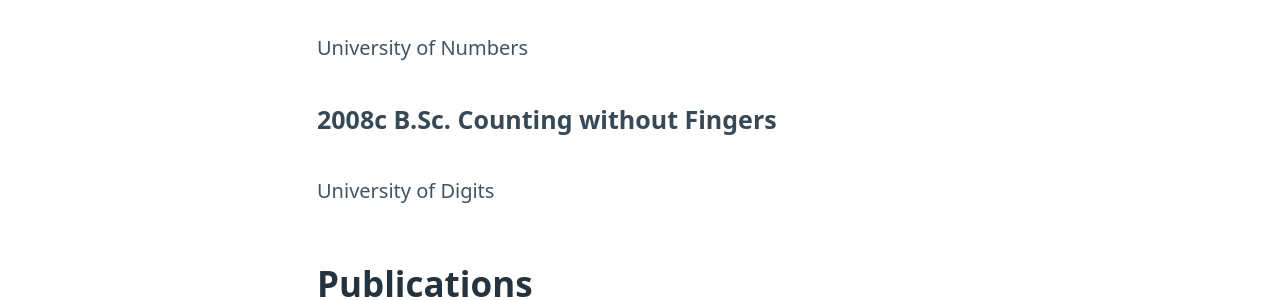
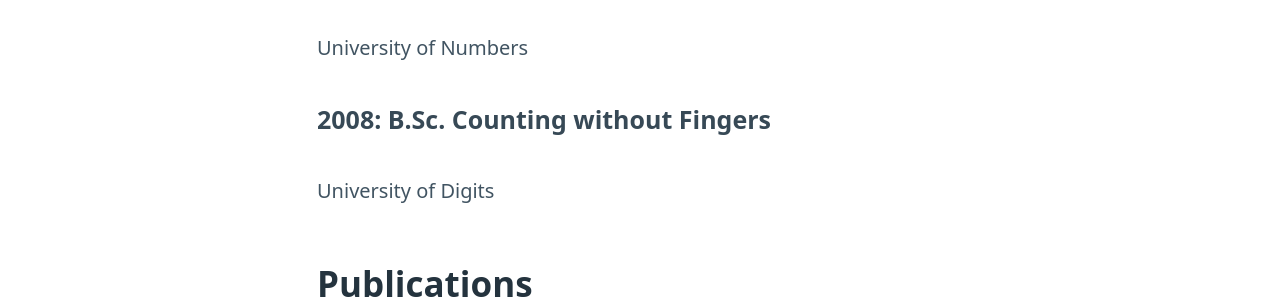
Before and after one commit to andreasKroepelin/ghpages-test, a Jekyll site: the page built from _team/berta.md, in a window 1280 px wide. Shown: the part 779-1079 px from the top of the page. Built offline with Jekyll 4.4.1, drawn with Linux system fonts in a browser that asks for light colours.

Commit message:
Fix typo

```diff
--- a/_team/berta.md
+++ b/_team/berta.md
@@ -15,7 +15,7 @@ Thesis: "On the number 1250896146"
 #### 2009: M.Sc. Advanced Number Studies
 University of Numbers
 
-#### 2008c B.Sc. Counting without Fingers
+#### 2008: B.Sc. Counting without Fingers
 University of Digits
 
 ## Publications
```
